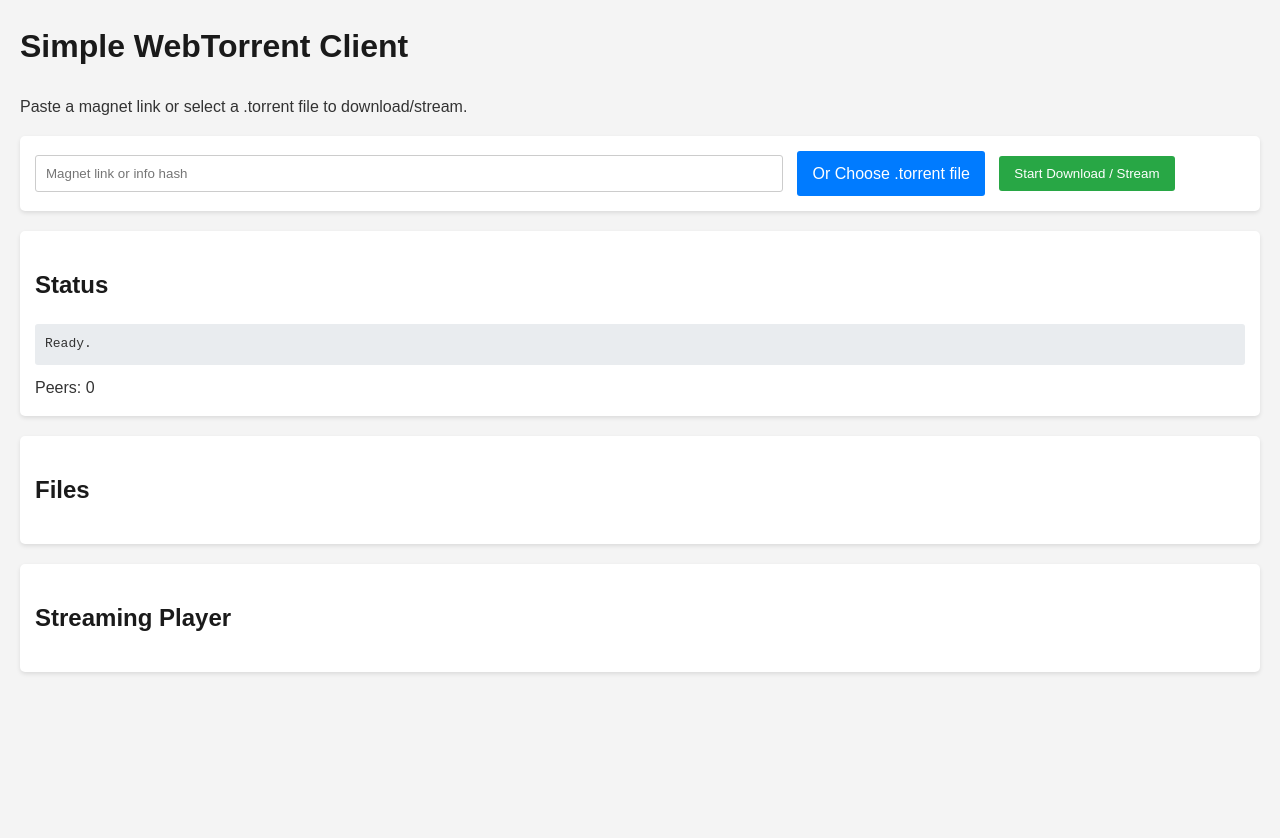
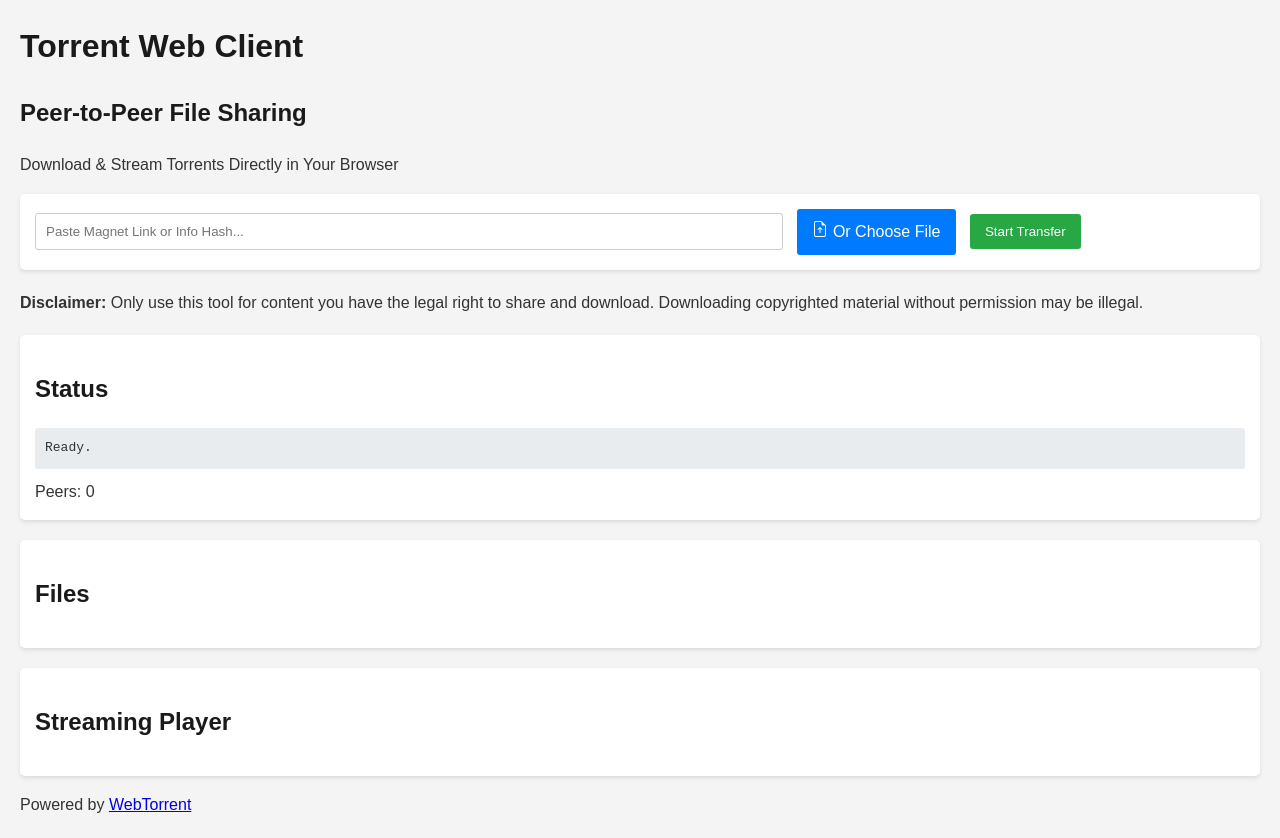
Before and after one commit to devilGamer5802/TorDirect, a plain HTML site: page index.html in a window 1280 px wide. Before the commit the page ends 800 px from the top, so only its background shows below. Drawn offline with Linux system fonts and the light colour scheme; a script that the page names is missing.

Commit message:
Update index.html

```diff
--- a/index.html
+++ b/index.html
@@ -5,37 +5,56 @@
     <meta name="viewport" content="width=device-width, initial-scale=1.0">
     <title>TorDirect</title>
     <link rel="stylesheet" href="style.css">
+    <link rel="preconnect" href="https://fonts.googleapis.com">
+    <link rel="preconnect" href="https://fonts.gstatic.com" crossorigin>
+    <link href="https://fonts.googleapis.com/css2?family=Inter:wght@400;600;700&display=swap" rel="stylesheet">
 </head>
 <body>
-    <h1>Simple WebTorrent Client</h1>
-    <p>Paste a magnet link or select a .torrent file to download/stream.</p>
+    <header>
+        <h1>Torrent Web Client</h1>
+        <!-- Maybe add a logo or subtitle here later -->
+    </header>
 
+    <section class="hero">
+        <h2>Peer-to-Peer File Sharing</h2>
+        <p class="subtitle">Download & Stream Torrents Directly in Your Browser</p>
         <div class="input-area">
-        <input type="text" id="torrentIdInput" placeholder="Magnet link or info hash">
+            <input type="text" id="torrentIdInput" placeholder="Paste Magnet Link or Info Hash...">
             <label class="file-label">
-            Or Choose .torrent file
+                <span><svg xmlns="http://www.w3.org/2000/svg" width="16" height="16" fill="currentColor" class="bi bi-file-earmark-arrow-up" viewBox="0 0 16 16"> <path d="M8.5 11.5a.5.5 0 0 1-1 0V7.707L6.354 8.854a.5.5 0 1 1-.708-.708l2-2a.5.5 0 0 1 .708 0l2 2a.5.5 0 0 1-.708.708L8.5 7.707V11.5z"/> <path d="M14 14V4.5L9.5 0H4a2 2 0 0 0-2 2v12a2 2 0 0 0 2 2h8a2 2 0 0 0 2-2zM9.5 3A1.5 1.5 0 0 0 11 4.5h2V14a1 1 0 0 1-1 1H4a1 1 0 0 1-1-1V2a1 1 0 0 1 1-1h5.5v2z"/> </svg> Or Choose File</span>
                 <input type="file" id="torrentFileInput" accept=".torrent">
             </label>
-        <button id="startButton">Start Download / Stream</button>
+            <button id="startButton">Start Transfer</button>
         </div>
+         <p class="disclaimer"><strong>Disclaimer:</strong> Only use this tool for content you have the legal right to share and download. Downloading copyrighted material without permission may be illegal.</p>
+    </section>
 
-    <div id="status">
+    <main class="content-area">
+        <div id="status" class="content-box">
             <h2>Status</h2>
             <div id="logs">Ready.</div>
             <div id="progress"></div>
             <div id="peers">Peers: 0</div>
         </div>
 
-    <div id="files">
+        <div id="files" class="content-box">
             <h2>Files</h2>
             <ul id="fileList"></ul>
         </div>
 
-    <div id="player">
+        <div id="player" class="content-box">
             <h2>Streaming Player</h2>
+            <!-- Video/Audio tags will be appended here -->
         </div>
+    </main>
 
+    <footer>
+        <p>Powered by <a href="https://webtorrent.io/" target="_blank" rel="noopener noreferrer">WebTorrent</a></p>
+    </footer>
+
+    <!-- Include WebTorrent library from CDN -->
     <script src="https://cdn.jsdelivr.net/npm/webtorrent@latest/webtorrent.min.js"></script>
+    <!-- Include your custom script -->
     <script src="script.js"></script>
 </body>
 </html>
```
Lines whose indentation alone changed are shown as unchanged.
